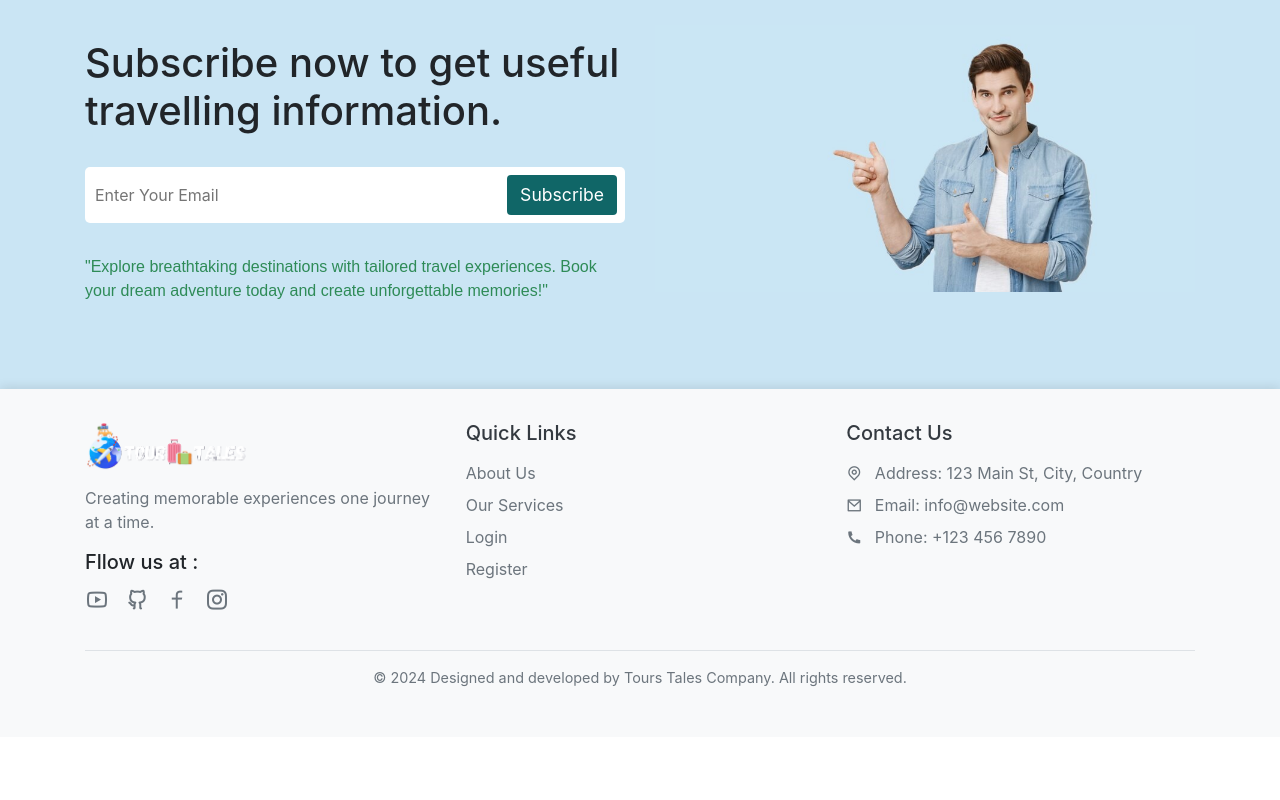
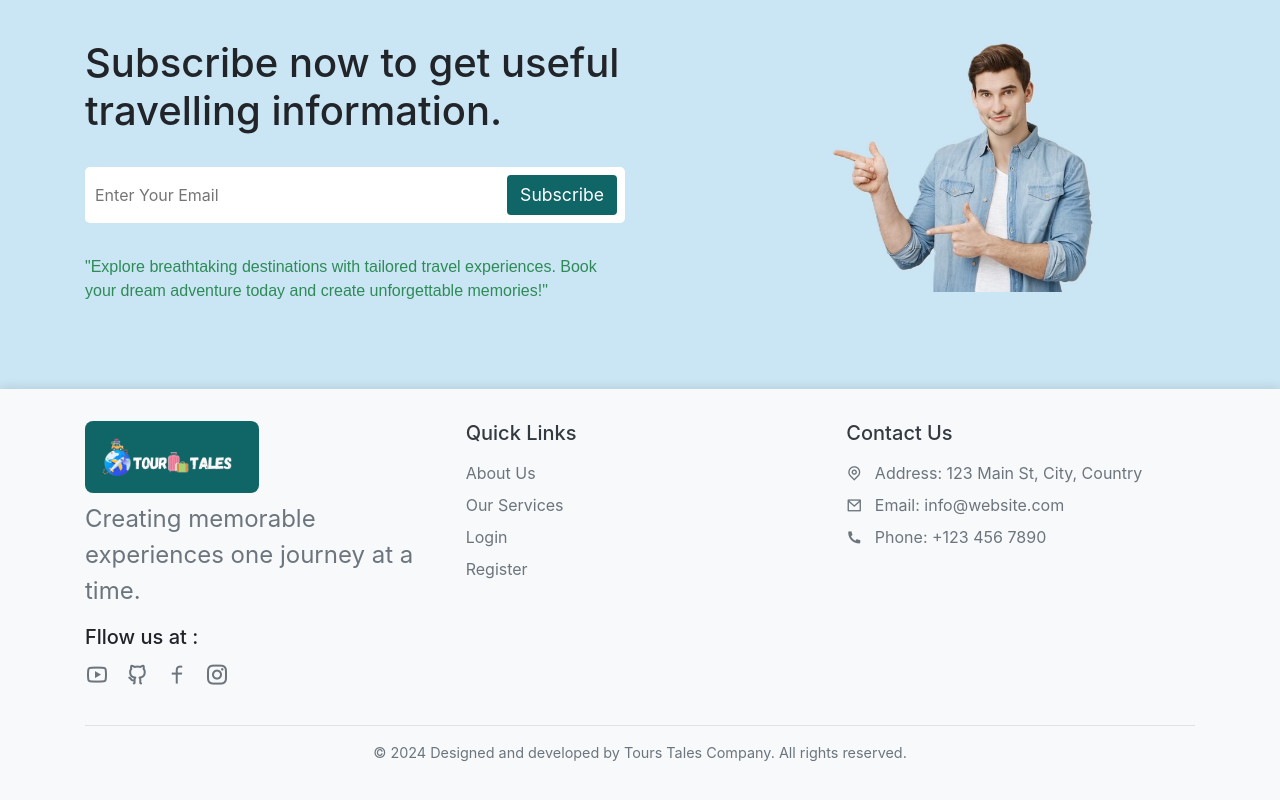
Before and after one commit to syedaasra24/Tour_Management, a React (Create React App) app in the folder frontend/: page /home in a window 1280 px wide. Shown: the part 3768-4568 px from the top of the page. Before the commit the page ends 4505 px from the top, so only its background shows below. Built offline with nearby package versions, Linux system fonts and the light colour scheme.

Commit message:
footer changes

```diff
--- a/frontend/src/components/Footer/footer.css
+++ b/frontend/src/components/Footer/footer.css
@@ -85,9 +85,19 @@ text-align:center;
     margin-bottom: 1rem;
   }
 
+
+.footer-logo img {
+  width: 50%;
+  padding: 1rem;
+  background-color:  rgb(16, 102, 103);
+  border-radius: 8px;
+  margin-bottom: 0.5rem;
+}
+
+
   .footer-logo p {
     color: #6c757d;
-    font-size: 1rem;
+    font-size: 1.5rem;
     line-height: 1.5;
   }
 
```
